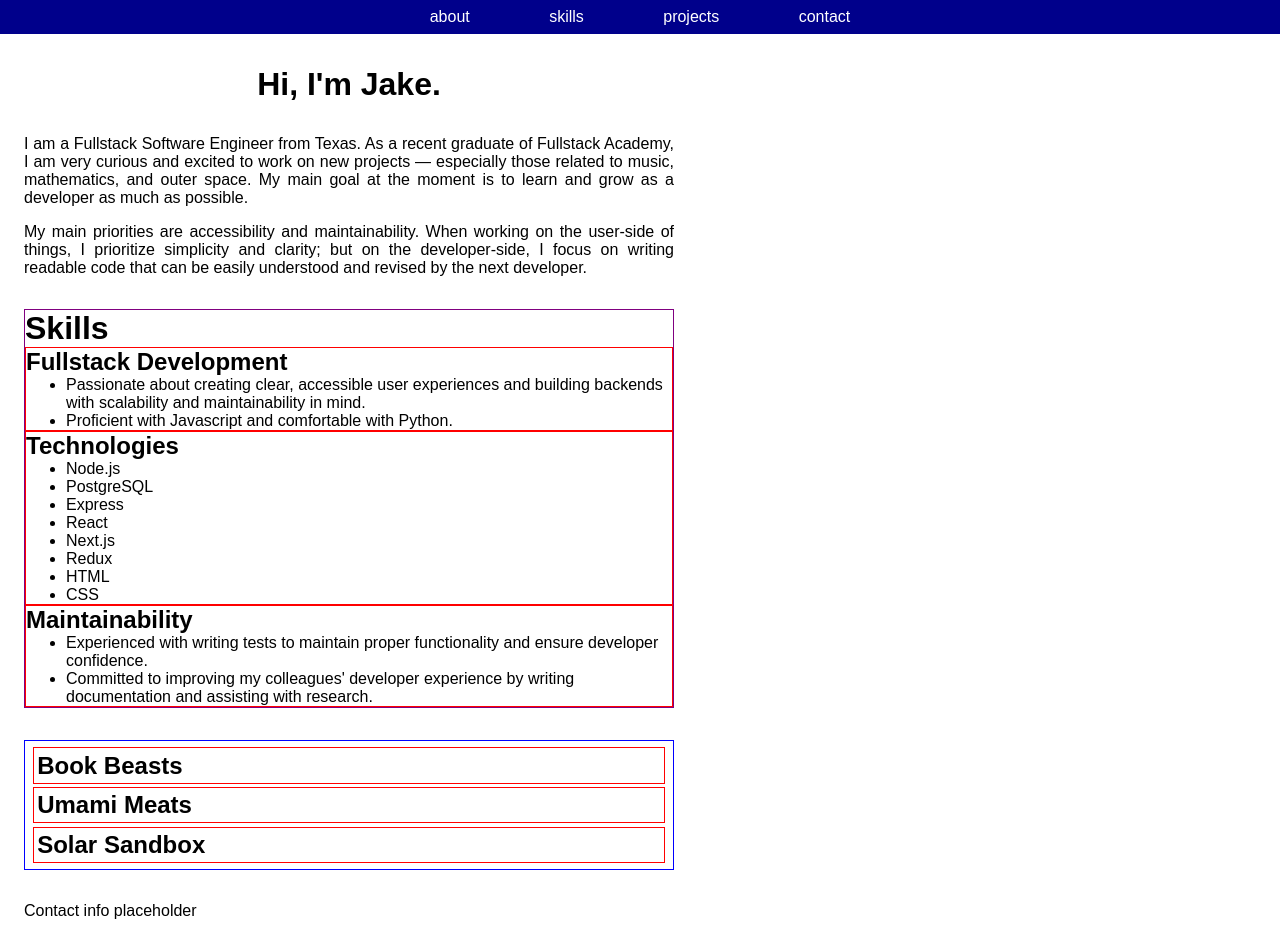
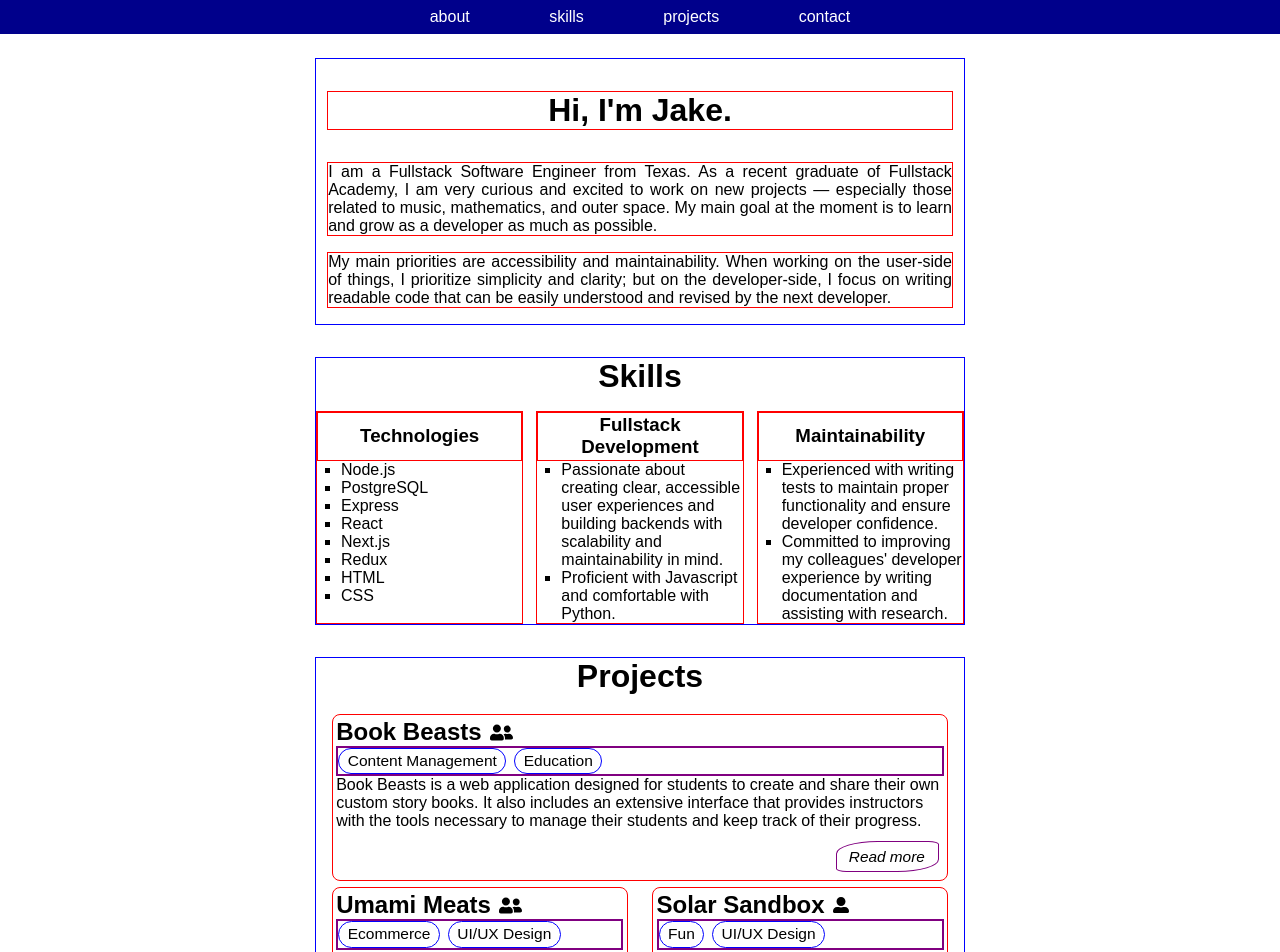
Before and after one commit to l-ohman/portfolio, a React (Create React App) app: page / in a window 1280 px wide. Shown: the top 952 px of the page. Built offline with nearby package versions, Linux system fonts and the light colour scheme.

Commit message:
Project list with styling - may overhaul design soon

```diff
--- a/src/components/Bio.js
+++ b/src/components/Bio.js
@@ -2,10 +2,13 @@ import React from "react";
 import styled from "styled-components";
 import { useSelector } from "react-redux";
 
-const HomeContainer = styled.div`
+const ContentContainer = styled.div`
   text-align: justify;
+  border: 1px solid blue;
+  padding: 0 0.7em;
   * {
     margin: 1em 0;
+    border: 1px solid red;
   }
   h1 {
     text-align: center;
@@ -16,10 +19,10 @@ export default function Bio() {
   const bio = useSelector((state) => state.bio);
 
   return (
-    <HomeContainer>
+    <ContentContainer>
       <h1>{bio.header}</h1>
       <p>{bio.main}</p>
       <p>{bio.secondary}</p>
-    </HomeContainer>
+    </ContentContainer>
   );
 }
--- a/src/components/Projects.js
+++ b/src/components/Projects.js
@@ -1,29 +1,131 @@
 import React from "react";
 import styled from "styled-components";
 import { useSelector } from "react-redux";
+import { FaUserAlt, FaUserFriends } from "react-icons/fa";
 
-const AllProjects = styled.div`
+const ContentContainer = styled.div`
   border: 1px solid blue;
-  padding: 0.2em 0.5em;
+  > h1 {
+    text-align: center;
+  }
+  /* padding: 0.2em 0.5em; */
+
+  #project-list {
+    padding: 0;
+    .single-project {
+      border: 1px solid red;
+      width: 100%;
+      margin: 0.2em 0;
+      padding: 0.2em 0.2em 3.1em;
+
+      border-radius: 0.5em;
+      /* box-shadow: 1px 1px 6px rgba(0, 0, 0, 0.15); */
+
+      .single-project-header {
+        display: flex;
+        align-items: center;
+        .solo-team-icon {
+          margin-left: 8px;
+        }
+      }
+    }
+    .readmore {
+      border: 1px solid purple;
+
+      position: absolute;
+      bottom: 0;
+      right: 0;
+      font-size: 0.96em;
+      font-style: italic;
+
+      margin: 0 0.5em 0.5em;
+      padding: 0.43em 0.88em 0.33em 0.79em;
+      border-radius: 40% 10% 40% 10%;
+    }
+
+    @media screen and (min-width: 650px) {
+      padding: 1em;
+      display: flex;
+      flex-flow: row wrap;
+      justify-content: space-between;
+
+      .single-project {
+        width: 48%;
+      }
+      .featured {
+        width: 100%;
+      }
+    }
+  }
 `;
 
-const SingleProject = styled.div`
-  border: 1px solid red;
-  padding: 0.2em 0.2em;
-  margin: 0.2em 0;
+const TagContainer = styled.div`
+  border: 2px solid purple;
+  display: flex;
+
+  .tag {
+    border: 1px solid blue;
+    width: fit-content;
+    font-size: 0.97em;
+    padding: 0.2em 0.55em;
+    border-radius: 0.9em;
+
+    margin-left: 0.5em;
+    &:first-child {
+      margin-left: 0;
+    }
+  }
 `;
 
 export default function Projects() {
   const projects = useSelector((state) => state.projects);
   const projectList = Object.keys(projects);
+  console.log(projects["book-beasts"]);
 
   return (
-    <AllProjects>
-      {projectList.map((itm, i) => (
-        <SingleProject key={i}>
-          <h2>{projects[itm].title}</h2>
-        </SingleProject>
-      ))}
-    </AllProjects>
+    <ContentContainer>
+      <h1>Projects</h1>
+      <div id="project-list">
+        {/* first project should be prioritized - maybe just larger in some way */}
+
+        {projectList.map((itm, i) => {
+          const project = projects[itm];
+          return (
+            <div
+              key={i}
+              className={"single-project" + (i === 0 ? " featured" : "")}
+            >
+              <div className="single-project-header">
+                <h2>{project.title}</h2>
+                {project.solo ? (
+                  <FaUserAlt size={16} className="solo-team-icon" />
+                ) : (
+                  <FaUserFriends size={23} className="solo-team-icon" />
+                )}
+              </div>
+
+              <TagContainer>
+                {project.tags.map((tag, i) => (
+                  <p key={i} className="tag">
+                    {tag}
+                  </p>
+                ))}
+              </TagContainer>
+
+              <p>{project.short}</p>
+
+              {/* screenshot or some small image */}
+
+              {/* list a few of the technologies, maybe some tags */}
+
+              {/* deployed + github links */}
+
+              {/* "Read more" button */}
+              <p className="readmore">Read more</p>
+            </div>
+          );
+        })}
+      </div>
+    </ContentContainer>
   );
 }
--- a/src/components/Skills.js
+++ b/src/components/Skills.js
@@ -2,52 +2,80 @@ import React from "react";
 import styled from "styled-components";
 import { useSelector } from "react-redux";
 
-const SkillsContainer = styled.div`
-  border: solid 1px purple;
-`;
+const ContentContainer = styled.div`
+  border: solid 1px blue;
+  > h1 {
+    text-align: center;
+    margin-bottom: 0.5em;
+  }
 
-const SingleSkill = styled.div`
-  border: solid 1px red;
+  #skills-container {
+    .single-skill {
+      border: solid 1px red;
+    }
+
+    @media screen and (min-width: 650px) {
+      display: flex;
+      justify-content: space-between;
+
+      .single-skill {
+        width: 32%;
+        ul {
+          list-style: square;
+          padding-left: 1.5em;
+        }
+
+        h3 {
+          text-align: center;
+          height: 2.6em;
+          border: 1px solid red;
+          display: flex;
+          justify-content: center;
+          align-items: center;
+        }
+      }
+    }
+  }
 `;
 
 export default function Skills() {
   const technicalSkills = useSelector((state) => state.skills.technical);
-  const learningSkills = useSelector((state) => state.skills.learning);
-  console.log(technicalSkills);
-  console.log(learningSkills);
+  // const learningSkills = useSelector((state) => state.skills.learning);
+  // console.log(technicalSkills);
+  // console.log(learningSkills);
 
   return (
-    <SkillsContainer>
+    <ContentContainer>
       <h1>Skills</h1>
 
-      <div>
-        <SingleSkill>
-          <h2>Fullstack Development</h2>
+      <div id="skills-container">
+        <div className="single-skill">
+          <h3>Technologies</h3>
+          <ul>
+            {technicalSkills.technologies.map((itm, i) => (
+              <li key={i}>{itm}</li>
+            ))}
+          </ul>
+        </div>
+
+        <div className="single-skill">
+          <h3>Fullstack Development</h3>
           <ul>
             {technicalSkills.fullstack.map((itm, i) => (
               <li key={i}>{itm}</li>
             ))}
           </ul>
-        </SingleSkill>
+        </div>
 
-        <SingleSkill>
-          <h2>Technologies</h2>
-          <ul>
-            {technicalSkills.technologies.map((itm, i) => (
-              <li key={i}>{itm}</li>
-            ))}
-          </ul>
-        </SingleSkill>
-
-        <SingleSkill>
-          <h2>Maintainability</h2>
+        <div className="single-skill">
+          <h3>Maintainability</h3>
           <ul>
             {technicalSkills.test.map((itm, i) => (
               <li key={i}>{itm}</li>
             ))}
           </ul>
-        </SingleSkill>
+        </div>
       </div>
-    </SkillsContainer>
+    </ContentContainer>
   );
 }
--- a/src/components/_MainPage.js
+++ b/src/components/_MainPage.js
@@ -3,9 +3,13 @@ import styled from "styled-components";
 // import { useSelector } from "react-redux";
 import { Bio, Skills, Projects, Contact } from "./";
 
+const maxWidth = 650;
 const ContentContainer = styled.div`
   margin: 1.5em;
-  max-width: 650px;
+  max-width: ${maxWidth + "px"};
+  @media screen and (min-width: ${maxWidth + 35 + "px"}) {
+    margin: 1.5em auto;
+  }
   > div {
     /* background: aqua; */
     margin-bottom: 2em;
--- a/src/portfolio.json
+++ b/src/portfolio.json
@@ -18,8 +18,6 @@
       "short": "Book Beasts is a web application designed for students to create and share their own custom story books. It also includes an extensive interface that provides instructors with the tools necessary to manage their students and keep track of their progress.",
       "tags": [
         "Content Management",
-        "Frontend Development",
-        "Backend Development",
         "Education"
       ],
       "full": [
@@ -41,8 +39,6 @@
       "technologies": ["Node.js", "Next.js", "React", "Redux", "PostgreSQL"],
       "tags": [
         "Ecommerce",
-        "Frontend Development",
-        "Backend Development",
         "UI/UX Design"
       ],
       "contributions": [
@@ -62,7 +58,7 @@
         "In progress: Ability for users to share their creation"
       ],
       "technologies": ["React", "React Flow", "Three.js", "Zustand"],
-      "tags": ["Fun", "Frontend Development", "UI/UX Design"],
+      "tags": ["Fun", "UI/UX Design"],
       "full": [
         "As someone who loves to watch and study the stars, I have always imagined what it would be like to toy with the vast systems that contain our tiny planet. Solar Sandbox is a small, fun project that provides the ability to do so. Users can add planets to orbit their sun, and they can add moons to orbit their planets. Additionally, they can alter various parameters on the bodies in their solar system, such as size, color, orbit distance, and orbit speed.",
         "This project was built in about 4 days for ‘Async Week’ during my time at Fullstack Academy. When I occasionally have time, I enjoy returning to this project to make small tweaks, such as bug fixes and UI/UX improvements."
--- a/src/store/reducers.js
+++ b/src/store/reducers.js
@@ -1,7 +1,7 @@
 import { createSlice } from "@reduxjs/toolkit";
 // importing the data directly from the json here instead of using the db,
 // since the quantity of data is very small and not regularly updated.
-// might move to firestore later, but seems unnecessary for now.
+// will move to firestore later, but seems unnecessary for now.
 import { projects, skills, bio } from "../portfolio.json";
 
 export const _projects = createSlice({
```
Also changed, not shown: 1 other file (tests, documents, lock files or other folders).
